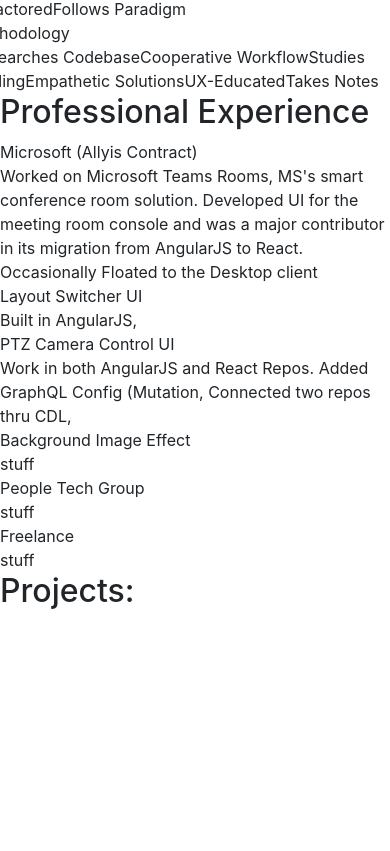
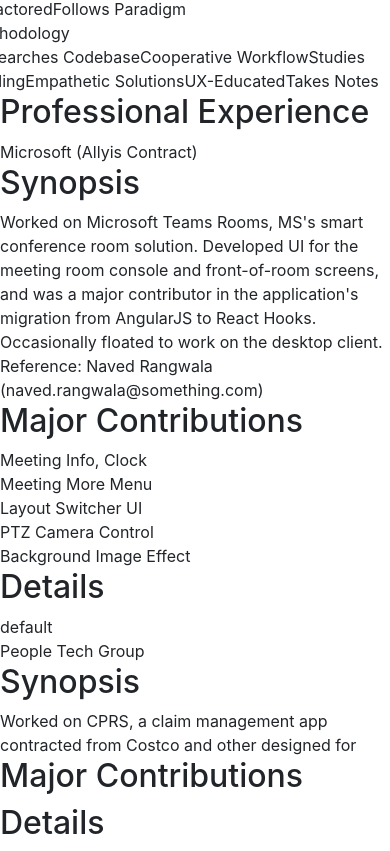
Before and after one commit to neekode/portfolio-v3, a React app: page / in a window 390 px wide. Shown: the part 7693-8544 px from the top of the page. Before the commit the page ends 8311 px from the top, so only its background shows below. Built offline with nearby package versions, Linux system fonts and the light colour scheme.

Commit message:
added new context for each individual work banner. keeps track of which description is currently loaded into the details column. worked the content of the About page a bit. refined some styling. still need to figure out how to make the hexagons have border styling on active/hover.

```diff
--- a/public/styles/main.css
+++ b/public/styles/main.css
@@ -68,10 +68,11 @@
   margin-top: 1vh;
 }
 .box .sub-header2 {
+  color: #ED942C;
   font-family: "Montserrat-Regular";
   font-size: 0.5rem;
   margin: 0;
-  margin-top: 1vh;
+  margin-bottom: 2vh !important;
   line-height: 1.3;
 }
 .box .description {
@@ -239,7 +240,6 @@
   border-radius: 0;
   background-color: #1F3039;
 }
-
 .NavBar .box .nav-item {
   color: #F8F9F9;
   cursor: pointer;
@@ -251,21 +251,17 @@
   border-radius: 6px 6px 6px;
   width: 100%;
 }
-
 .NavBar .box .nav-item:hover {
   -webkit-box-shadow: 3px 6px 14px 7px rgba(0, 0, 0, 0.29);
   -moz-box-shadow: 3px 6px 14px 7px rgba(0, 0, 0, 0.29);
   box-shadow: 3px 6px 14px 7px rgba(0, 0, 0, 0.29);
 }
-
 .NavBar .box .nav-item:active {
   -webkit-box-shadow: none !important;
   box-shadow: none !important;
 }
-
 .NavBar .box .nav-item-active {
-  border-right: 1px solid white;
-  border-bottom: 1px solid white;
+  border: 1px solid white;
 }
 
 .NavBar-mobile .box {
@@ -357,37 +353,34 @@
   width: 3.5vw !important;
   margin: 5px !important;
 }
-
 #About #profile-picture .icon-list img:hover {
   -webkit-box-shadow: 3px 6px 14px 7px rgba(0, 0, 0, 0.29);
   -moz-box-shadow: 3px 6px 14px 7px rgba(0, 0, 0, 0.29);
   box-shadow: 3px 6px 14px 7px rgba(0, 0, 0, 0.29);
 }
-
 #About #profile-picture .icon-list img:active {
   -webkit-box-shadow: none !important;
   -moz-box-shadow: none !important;
   box-shadow: none !important;
 }
-
 #About #about-content .hexagon {
   position: absolute;
-  transition: all 1s ease 0s;
+  transition: top 1s ease 0s;
 }
 #About #about-content .hexagon:nth-child(2n-1) {
   right: 8vw;
 }
 #About #about-content .expandable-row1-shown {
-  top: 7vw;
+  top: 6.5vw;
 }
 #About #about-content .expandable-row2-shown {
-  top: 11vw;
+  top: 10.5vw;
 }
 #About #about-content .expandable-row3-shown {
-  top: 15vw;
+  top: 14.5vw;
 }
 #About #about-content .expandable-row4-shown {
-  top: 19vw;
+  top: 18.5vw;
 }
 #About #about-content p {
   font-size: 0.55rem;
@@ -473,14 +466,14 @@
   height: 10% !important;
   padding-top: 1vw;
 }
-
 #Experience .banner {
+  cursor: pointer;
   border: 1px solid white;
   border-radius: 10px 10px 10px;
   font-size: 0.6rem !important;
   overflow-y: hidden;
   height: 10%;
-  transition: height 0.7s linear;
+  transition: height 0.6s linear;
 }
 
 #Experience .banner .sub-header {
@@ -488,50 +481,50 @@
   margin-bottom: 1vw;
 }
 
+#Experience .banner .job-description {
+  font-size: 0.5rem;
+}
+
 #Experience .banner:hover {
   -webkit-box-shadow: 3px 6px 14px 7px rgba(0, 0, 0, 0.29);
   -moz-box-shadow: 3px 6px 14px 7px rgba(0, 0, 0, 0.29);
   box-shadow: 3px 6px 14px 7px rgba(0, 0, 0, 0.29);
 }
-
 #Experience .banner:active {
   -webkit-box-shadow: none !important;
   -moz-box-shadow: none !important;
   box-shadow: none !important;
 }
-
 #Experience .banner .hexagon-shape {
   background-color: #323A6A;
   width: 90%;
   height: 90%;
   padding: 1vw;
 }
-
 #Experience .banner-expanded {
   height: 70%;
+  cursor: default;
   border: none;
   z-index: 5000;
   -webkit-box-shadow: none !important;
   -moz-box-shadow: none !important;
   box-shadow: none !important;
 }
-
 #Experience .hexagon {
   margin-top: 0;
   height: auto;
-  top: 0;
-  display: inline-flex;
+  cursor: pointer;
 }
-
 #Experience .innerHex {
   z-index: 500;
-  transition: all 1s linear;
+  padding: 0.7vw;
+  margin: -3px !important;
 }
-
 #Experience .innerHex:hover {
   -webkit-box-shadow: 3px 6px 14px 7px rgba(0, 0, 0, 0.29);
   -moz-box-shadow: 3px 6px 14px 7px rgba(0, 0, 0, 0.29);
   box-shadow: 3px 6px 14px 7px rgba(0, 0, 0, 0.29);
+  border-radius: 5rem;
 }
 
 #Experience .innerHex:active {
@@ -540,10 +533,12 @@
   box-shadow: none !important;
 }
 
-#Experience .innerHex .expandable {
-  top: 0;
-  position: absolute;
-  width: 100%;
+#Experience .hex-description {
+  margin-top: 10vw;
+  height: 20vw !important;
+  padding: 2vw !important;
+  padding-top: 5vw !important;
+  font-size: 0.45rem !important;
 }
 
 .Background-Experience {
--- a/src/components/Banner.js
+++ b/src/components/Banner.js
@@ -44,15 +44,23 @@
             <div className='sub-header'>
                 {jobsState[index].title}
             </div>
+            <div className={`${!jobsState[index].isElExpanded ? 'unshown' : ''}`}>
                 <div className='row'>
-                <div className='col-md-4'>{jobsState[index].description}</div>
-                <div className='col-md-4'>{
+                    <div className='col-md-4 job-description'>
+                        <h2 className={'sub-header2'}>Synopsis</h2>
+                        {jobsState[index].description}
+                    </div>
+                    <div className='col-md-4'>
+                        <h2 className={'sub-header2'}>Major Contributions</h2>
+                        {
                             jobsState[index].contributions.map((contribution, i) => {
                                 return <Hexagon content={contribution} className={"stuff"} isFromBanner={true}/>
                             })
                         }</div>
                     <div className='col-md-4'>
+                        <h2 className={'sub-header2'}>Details</h2>
                         <HexDescription/>
+                    </div>
                 </div>
             </div>
         </div>
--- a/src/components/Experience.js
+++ b/src/components/Experience.js
@@ -1,6 +1,6 @@
 import React, {useState} from "react";
 import {useContext, useEffect, useRef} from "react";
-import {ThemeContext} from "../scripts/context";
+import {HexDescriptionProvider, ThemeContext} from "../scripts/context";
 import {themeChange} from "../scripts/library";
 import Banner from "./Banner";
 
@@ -8,16 +8,22 @@
     {
         title: "Microsoft (Allyis Contract)",
         isElExpanded: false,
-        description: "Worked on Microsoft Teams Rooms, MS's smart conference room solution. Developed UI for the meeting room console and was a major contributor in its migration from AngularJS to React. Occasionally Floated to the Desktop client",
+        description: "Worked on Microsoft Teams Rooms, MS's smart conference room solution. Developed UI for the meeting room console and front-of-room screens, and was a major contributor in the application's migration from AngularJS to React Hooks. Occasionally floated to work on the desktop client. Reference: Naved Rangwala (naved.rangwala@something.com)",
         contributions: [{
+            name: "Meeting Info, Clock",
+            expanded: "Migration Work--Helped build a meeting info module which used context and queries to pull info such as meeting name and duration. Also solo-developed the clock display piece."
+        }, {
+            name: "Meeting More Menu",
+            expanded: "Migration Work--Helped build a meeting info module which used context and queries to pull info such as meeting name and duration. Also solo-developed the clock display piece."
+        }, {
             name: "Layout Switcher UI",
-            expanded: "Built in AngularJS, "
+            expanded: "Built in AngularJS. Utilized modal framework to render a dialog which prompts user to change front-of-room screen's layout."
         }, {
-            name: "PTZ Camera Control UI",
+            name: "PTZ Camera Control",
             expanded: "Work in both AngularJS and React Repos. Added GraphQL Config (Mutation, Connected two repos thru CDL,"
         }, {
             name: "Background Image Effect",
-            expanded: ""
+            expanded: "Desktop client work; bug-fixed added telemetry"
         }, {
             name: "",
             expanded: ""
@@ -26,7 +32,7 @@
     {
         title: "People Tech Group",
         isElExpanded: false,
-        description: "",
+        description: "Worked on CPRS, a claim management app contracted from Costco and other designed for ",
         contributions: [{
             name: "",
             expanded: ""
@@ -68,7 +74,11 @@
             <div className="box center">
                 <h2 className='header'>Professional Experience</h2>
                 {jobsState.map((job, i) => {
-                    return <Banner jobsState={jobsState} setJobsState={setJobsState} index={i}/>
+                    return (
+                        <HexDescriptionProvider>
+                            <Banner jobsState={jobsState} setJobsState={setJobsState} index={i}/>
+                        </HexDescriptionProvider>
+                    )
                 })}
             </div>
         </div>
--- a/src/components/HexDescription.js
+++ b/src/components/HexDescription.js
@@ -1,11 +1,13 @@
-import React, {useRef} from 'react';
+import React, {useContext, useRef} from 'react';
+import {HexDescriptionContext} from "../scripts/context";
 
 function HexDescription() {
     const wrapper = useRef();
+    const {innerText} = useContext(HexDescriptionContext);
 
     return (
         <div ref={wrapper} className="hexagon-shape center hex-description" id="HexDescription">
-            stuff
+            {innerText}
         </div>
     );
 }
--- a/src/components/Hexagon.js
+++ b/src/components/Hexagon.js
@@ -1,24 +1,22 @@
 import React, {useContext, useState} from "react";
-import {ThemeContext} from "../scripts/context";
+import {HexDescriptionContext, ThemeContext} from "../scripts/context";
 
 function InnerHexagon(props) {
-    const [expanded, setExpanded] = useState(false);
     const {innerContent} = props;
+    const {setInnerText} = useContext(HexDescriptionContext);
 
     const handleClick = () => {
-        setExpanded(true);
+        setInnerText(innerContent.expanded);
     }
 
-    return (<div onClick={handleClick} className={'innerHex'}>
-        <div>{innerContent.name}</div>
-        <div className={`${expanded ? '' : 'unshown'} expandable`}>{innerContent.expanded}</div>
-    </div>)
+    return (<div onClick={handleClick} className={'innerHex'}>{innerContent.name}</div>)
 
 }
 
 function Hexagon(props) {
     const {content, className, isFromBanner} = props;
     const {section} = useContext(ThemeContext);
+
     let hexContent;
 
     if (isFromBanner) {
--- a/src/sass/main.scss
+++ b/src/sass/main.scss
@@ -122,10 +122,11 @@
   }
 
   .sub-header2 {
+    color: map-get($global-colors, font-secondary);
     font-family: $main-font;
     font-size: 0.5rem;
     margin: 0;
-    margin-top: 1vh;
+    margin-bottom: 2vh !important;
     line-height: 1.3;
   }
 
@@ -352,8 +353,7 @@
     }
 
     .nav-item-active {
-      border-right: 1px solid white;
-      border-bottom: 1px solid white;
+      border: 1px solid white;
     }
   }
 }
@@ -491,7 +491,7 @@
   #about-content {
     .hexagon {
       position: absolute;
-      transition: all 1s ease 0s;
+      transition: top 1s ease 0s;
     }
 
     .hexagon:nth-child(2n-1) {
@@ -499,19 +499,19 @@
     }
 
     .expandable-row1-shown {
-      top: 7vw;
+      top: 6.5vw;
     }
 
     .expandable-row2-shown {
-      top: 11vw;
+      top: 10.5vw;
     }
 
     .expandable-row3-shown {
-      top: 15vw;
+      top: 14.5vw;
     }
 
     .expandable-row4-shown {
-      top: 19vw;
+      top: 18.5vw;
     }
 
     p {
@@ -617,12 +617,17 @@
   }
 
   .banner {
+    cursor: pointer;
     border: 1px solid white;
     border-radius: 10px 10px 10px;
 
     .sub-header {
       font-size: 0.6rem;
       margin-bottom: 1vw;
+    }
+
+    .job-description {
+      font-size: 0.5rem;
     }
 
     &:hover {
@@ -647,11 +652,12 @@
     font-size: 0.6rem !important;
     overflow-y: hidden;
     height: 10%;
-    transition: height 0.7s linear;
+    transition: height 0.6s linear;
   }
 
   .banner-expanded {
     height: 70%;
+    cursor: default;
     border: none;
     z-index: 5000;
     -webkit-box-shadow: none !important;
@@ -662,18 +668,20 @@
   .hexagon {
     margin-top: 0;
     height: auto;
-    top: 0;
-    display: inline-flex;
+    cursor: pointer;
   }
 
   .innerHex {
     z-index: 500;
-    transition: all 1s linear;
+    padding: 0.7vw;
+    margin: -3px !important;
 
     &:hover {
       -webkit-box-shadow: 3px 6px 14px 7px rgba(0, 0, 0, 0.29);
       -moz-box-shadow: 3px 6px 14px 7px rgba(0, 0, 0, 0.29);
       box-shadow: 3px 6px 14px 7px rgba(0, 0, 0, 0.29);
+      //border: 2px solid white;
+      border-radius: 5rem;
     }
 
     &:active {
@@ -681,16 +689,14 @@
       -moz-box-shadow: none !important;
       box-shadow: none !important;
     }
-
-    .expandable {
-      top: 0;
-      position: absolute;
-      width: 100%;
-    }
   }
 
   .hex-description {
-
+    margin-top: 10vw;
+    height: 20vw !important;
+    padding: 2vw !important;
+    padding-top: 5vw !important;
+    font-size: 0.45rem !important;
   }
 }
 
--- a/src/scripts/context.js
+++ b/src/scripts/context.js
@@ -13,3 +13,14 @@
         </ThemeContext.Provider>
     )
 }
+
+export const HexDescriptionContext = createContext();
+export const HexDescriptionProvider = ({children}) => {
+    const [innerText, setInnerText] = useState('default');
+
+    return (
+        <HexDescriptionContext.Provider value={{innerText, setInnerText}}>
+            {children}
+        </HexDescriptionContext.Provider>
+    )
+}
```
Also changed, not shown: 1 other file (tests, documents, lock files or other folders). Lines whose indentation alone changed are shown as unchanged.
